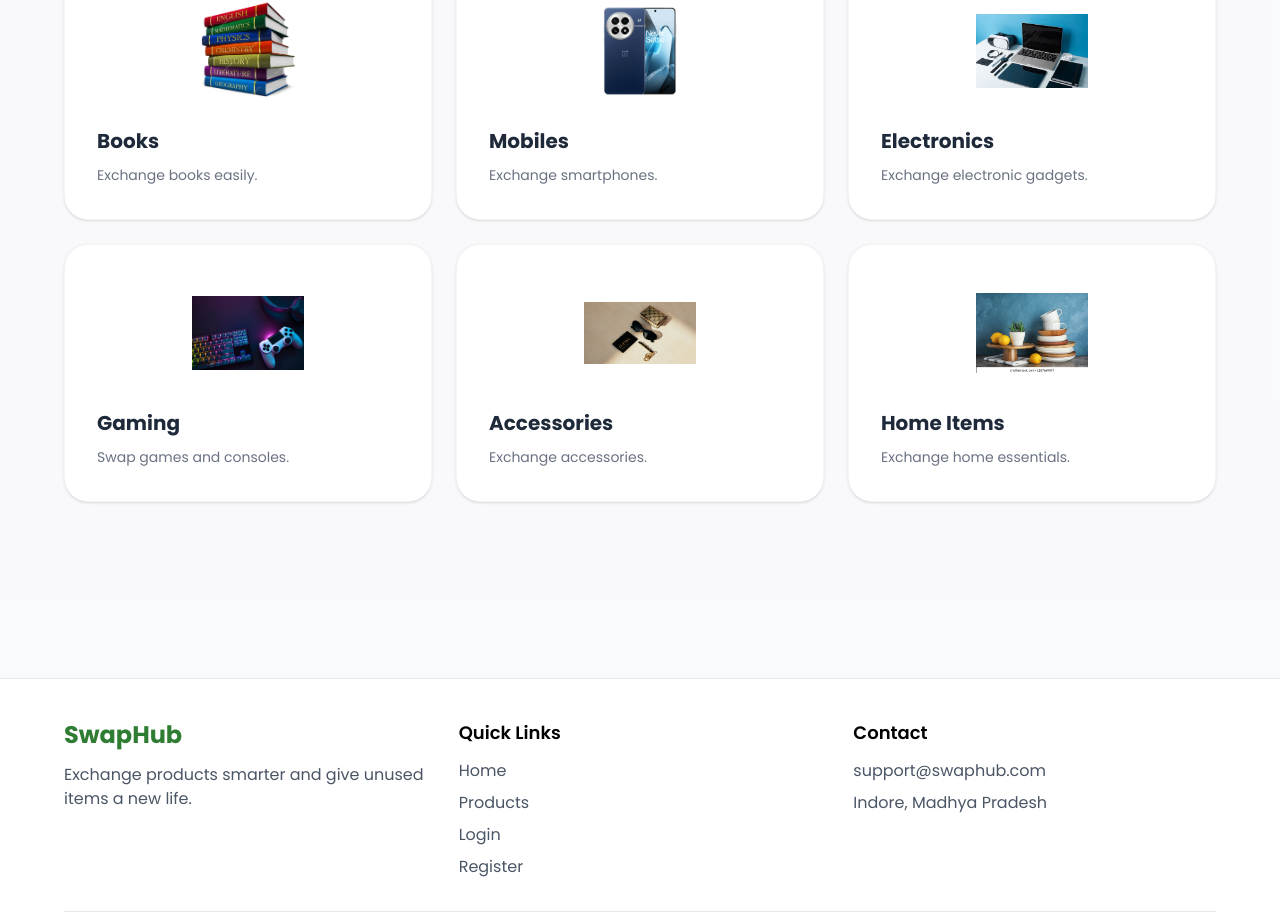
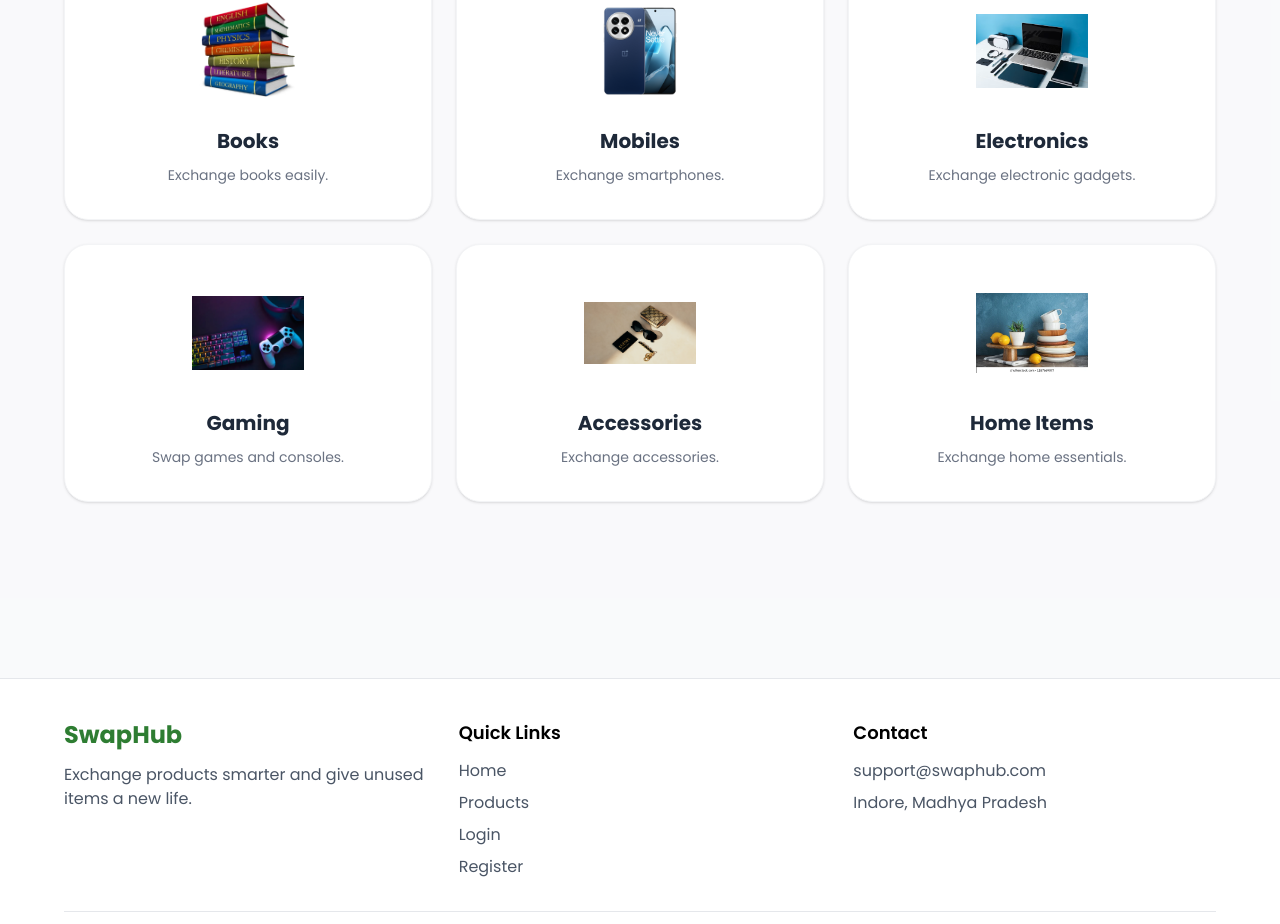
Before and after one commit to Amanverma45/swapHub, a React (Vite) app in the folder Frontend/hub/: page / in a window 1280 px wide. Shown: the part 1378-2302 px from the top of the page. Built offline with nearby package versions, Linux system fonts and the light colour scheme.

Commit message:
dfinal polish of home page

```diff
--- a/Frontend/hub/src/Components/Home.jsx
+++ b/Frontend/hub/src/Components/Home.jsx
@@ -183,7 +183,7 @@ const Home = () => {
                                 className="w-24 h-24 md:w-28 md:h-28 mx-auto object-contain transition-transform duration-300 group-hover:scale-110"
                             />
 
-                            <div className="mt-5 text-left">
+                            <div className="mt-5 text-left md:text-center">
 
                                 <h3 className="text-lg md:text-xl font-bold text-gray-800">
                                     Books
@@ -214,7 +214,7 @@ const Home = () => {
                             className="w-24 h-24 md:w-28 md:h-28 mx-auto object-contain transition-transform duration-300 group-hover:scale-110"
                         />
 
-                        <div className="mt-5 text-left">
+                        <div className="mt-5 text-left md:text-center">
                             <h3 className="text-lg md:text-xl font-bold text-gray-800">
                                 Mobiles
                             </h3>
@@ -242,7 +242,7 @@ const Home = () => {
                             className="w-24 h-24 md:w-28 md:h-28 mx-auto object-contain transition-transform duration-300 group-hover:scale-110"
                         />
 
-                        <div className="mt-5 text-left">
+                        <div className="mt-5 text-left md:text-center">
                             <h3 className="text-lg md:text-xl font-bold text-gray-800">
                                 Electronics
                             </h3>
@@ -270,7 +270,7 @@ const Home = () => {
                             className="w-24 h-24 md:w-28 md:h-28 mx-auto object-contain transition-transform duration-300 group-hover:scale-110"
                         />
 
-                        <div className="mt-5 text-left">
+                        <div className="mt-5 text-left md:text-center">
                             <h3 className="text-lg md:text-xl font-bold text-gray-800">
                                 Gaming
                             </h3>
@@ -298,7 +298,7 @@ const Home = () => {
                             className="w-24 h-24 md:w-28 md:h-28 mx-auto object-contain transition-transform duration-300 group-hover:scale-110"
                         />
 
-                        <div className="mt-5 text-left">
+                        <div className="mt-5 text-left md:text-center">
                             <h3 className="text-lg md:text-xl font-bold text-gray-800">
                                 Accessories
                             </h3>
@@ -326,7 +326,7 @@ const Home = () => {
                             className="w-24 h-24 md:w-28 md:h-28 mx-auto object-contain transition-transform duration-300 group-hover:scale-110"
                         />
 
-                        <div className="mt-5 text-left flex-1">
+                        <div className="mt-5 text-left md:text-center">
                             <h3 className="text-lg md:text-xl font-bold text-gray-800">
                                 Home Items
                             </h3>
```
